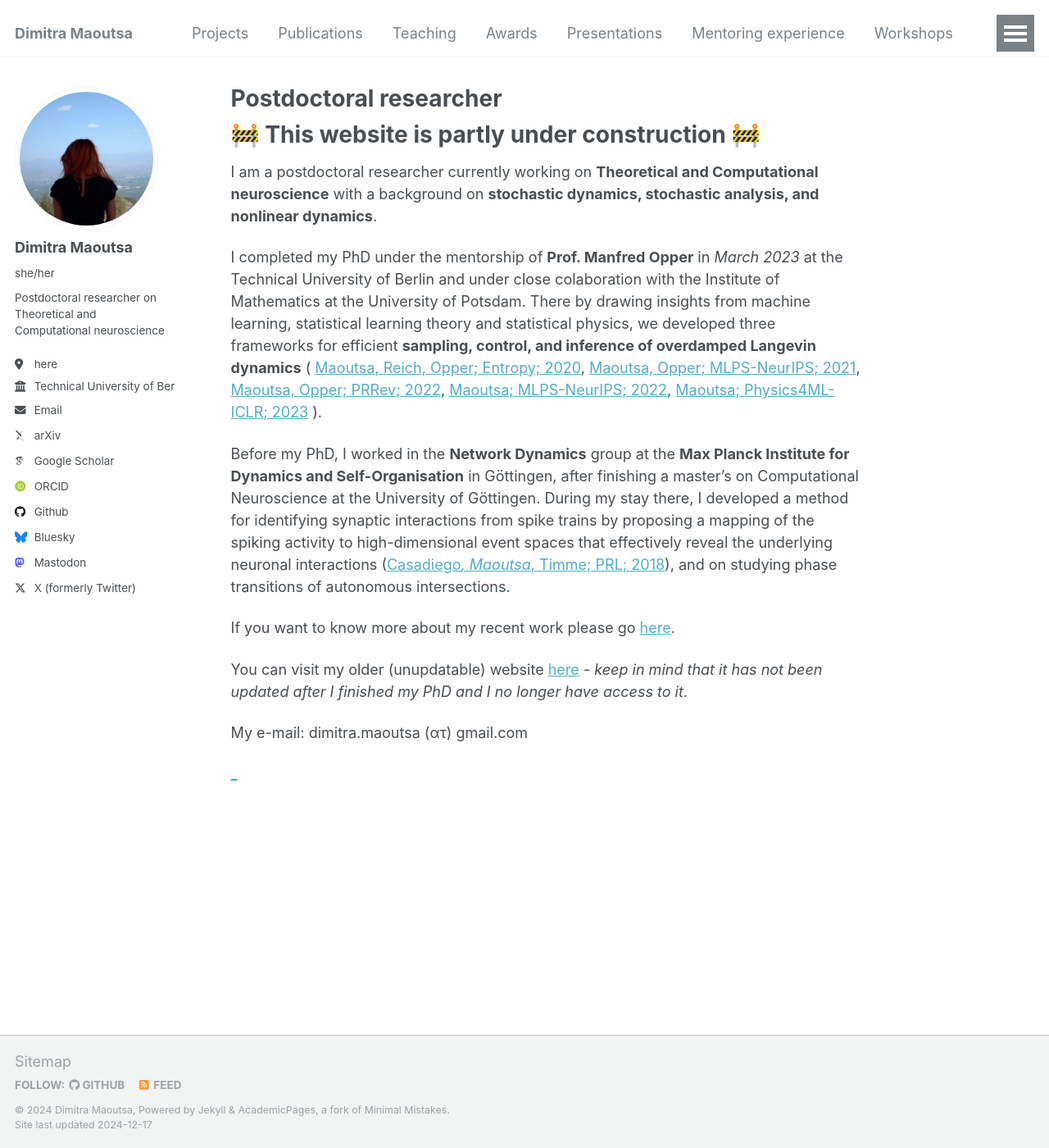
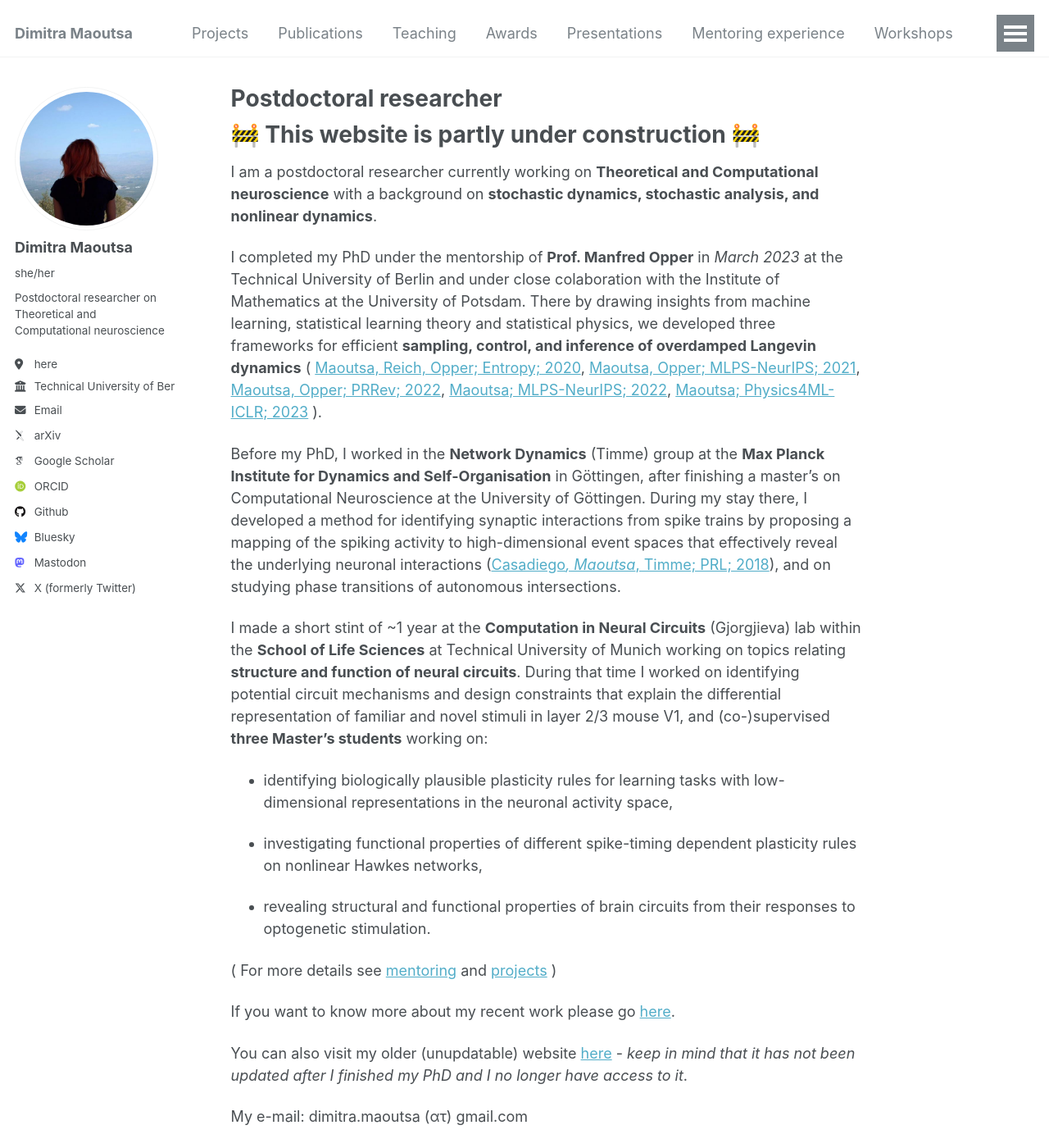
Before and after one commit to dimitra-maoutsa/dimitra-maoutsa.github.io, a Jekyll site: the page built from _pages/about.md, in a window 1280 px wide and 1400 px high. Shown: the whole window at 82% size. Built offline with Jekyll 4.4.1, drawn with Linux system fonts in a browser that asks for light colours; emoji names are drawn with the system emoji font; some web fonts are replaced.

Commit message:
Update about.md

```diff
--- a/_pages/about.md
+++ b/_pages/about.md
@@ -13,12 +13,22 @@ I am a postdoctoral researcher currently working on **Theoretical and Computatio
 
 I completed my PhD under the mentorship of **Prof. Manfred Opper** in _March 2023_ at the Technical University of Berlin and under close colaboration with the Institute of Mathematics at the University of Potsdam. There by drawing insights from machine learning, statistical learning theory and statistical physics, we developed three frameworks for efficient **sampling, control, and inference of overdamped Langevin dynamics** ( [Maoutsa, Reich, Opper; Entropy; 2020](https://www.mdpi.com/1099-4300/22/8/802), [Maoutsa, Opper; MLPS-NeurIPS; 2021](https://arxiv.org/abs/2110.13020), [Maoutsa, Opper; PRRev; 2022](https://journals.aps.org/prresearch/abstract/10.1103/PhysRevResearch.4.043035), [Maoutsa; MLPS-NeurIPS; 2022](https://arxiv.org/abs/2301.08102), [Maoutsa; Physics4ML-ICLR; 2023](https://arxiv.org/abs/2304.00423) ).
 
-Before my PhD, I worked in the **Network Dynamics** group at the **Max Planck Institute for Dynamics and Self-Organisation** in Göttingen, after finishing a master's on Computational Neuroscience at the University of Göttingen. During my stay there, I developed a method for identifying synaptic interactions from spike trains by proposing a mapping of the spiking activity to high-dimensional event spaces that effectively reveal the underlying neuronal interactions ([Casadiego*, Maoutsa*, Timme; PRL; 2018](https://drive.google.com/file/d/1QAjTnnOx4pykA_7WAnuApRMgdmWtGrIR/view)), and on studying phase transitions of autonomous intersections.
+Before my PhD, I worked in the **Network Dynamics** (Timme) group at the **Max Planck Institute for Dynamics and Self-Organisation** in Göttingen, after finishing a master's on Computational Neuroscience at the University of Göttingen. During my stay there, I developed a method for identifying synaptic interactions from spike trains by proposing a mapping of the spiking activity to high-dimensional event spaces that effectively reveal the underlying neuronal interactions ([Casadiego*, Maoutsa*, Timme; PRL; 2018](https://drive.google.com/file/d/1QAjTnnOx4pykA_7WAnuApRMgdmWtGrIR/view)), and on studying phase transitions of autonomous intersections.
+
+I made a short stint of ~1 year at the **Computation in Neural Circuits** (Gjorgjieva) lab within the **School of Life Sciences** at Technical University of Munich working on topics relating **structure and function of neural circuits**. During that time I worked on identifying potential circuit mechanisms and design constraints that explain the differential representation of familiar and novel stimuli in layer 2/3 mouse V1, and (co-)supervised **three Master’s students** working on:
+
+ - identifying biologically plausible plasticity rules for learning tasks with low-dimensional representations in the neuronal activity space,
+
+ - investigating functional properties of different spike-timing dependent plasticity rules on nonlinear Hawkes networks,
+
+ - revealing structural and functional properties of brain circuits from their responses to optogenetic stimulation.
+
+( For more details see [mentoring](https://dimitra-maoutsa.github.io/mentor/) and [projects](https://dimitra-maoutsa.github.io/portfolio/) )
 
 
 If you want to know more about my recent work please go [here](https://dimitra-maoutsa.github.io/portfolio/).
 
-You can visit my older (unupdatable) website [here](https://dimitra-maoutsa.gitlab.io/) - _keep in mind that it has not been updated after I finished my PhD and I no longer have access to it_.
+You can also visit my older (unupdatable) website [here](https://dimitra-maoutsa.gitlab.io/) - _keep in mind that it has not been updated after I finished my PhD and I no longer have access to it_.
 
 My e-mail:  dimitra.maoutsa (ατ) gmail.com
 
```
